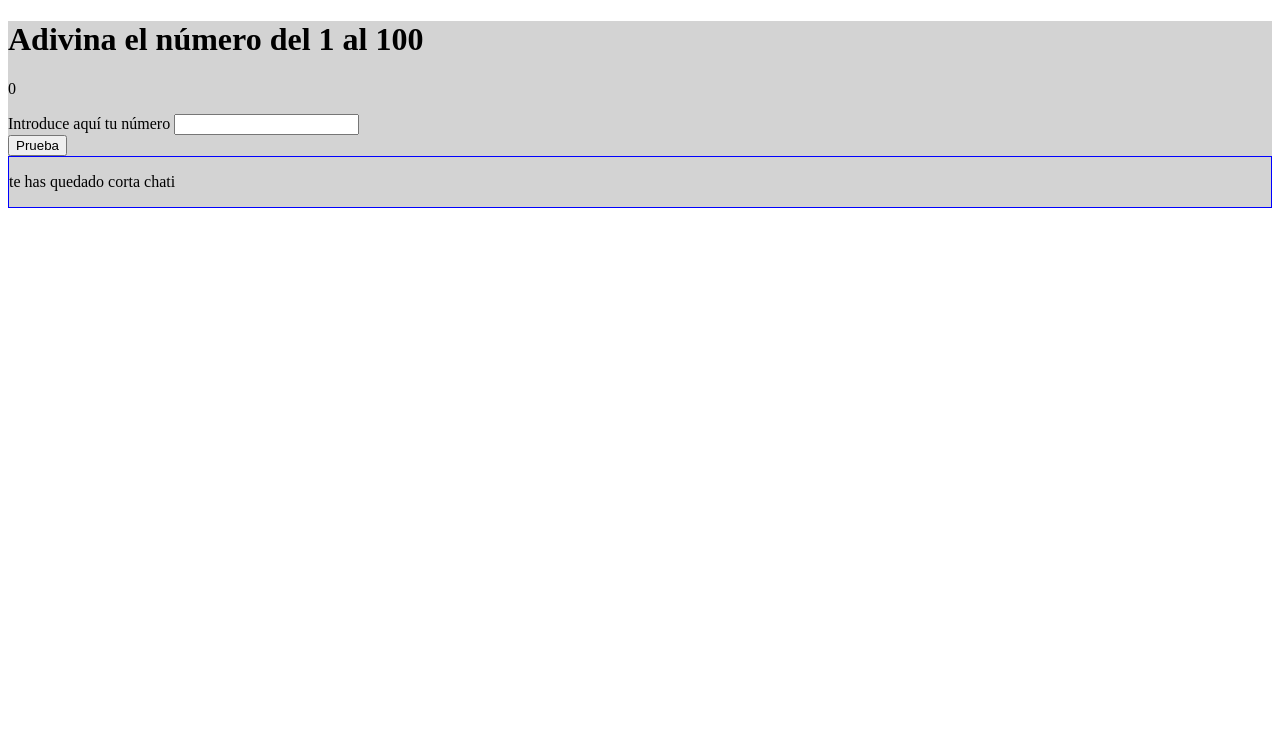
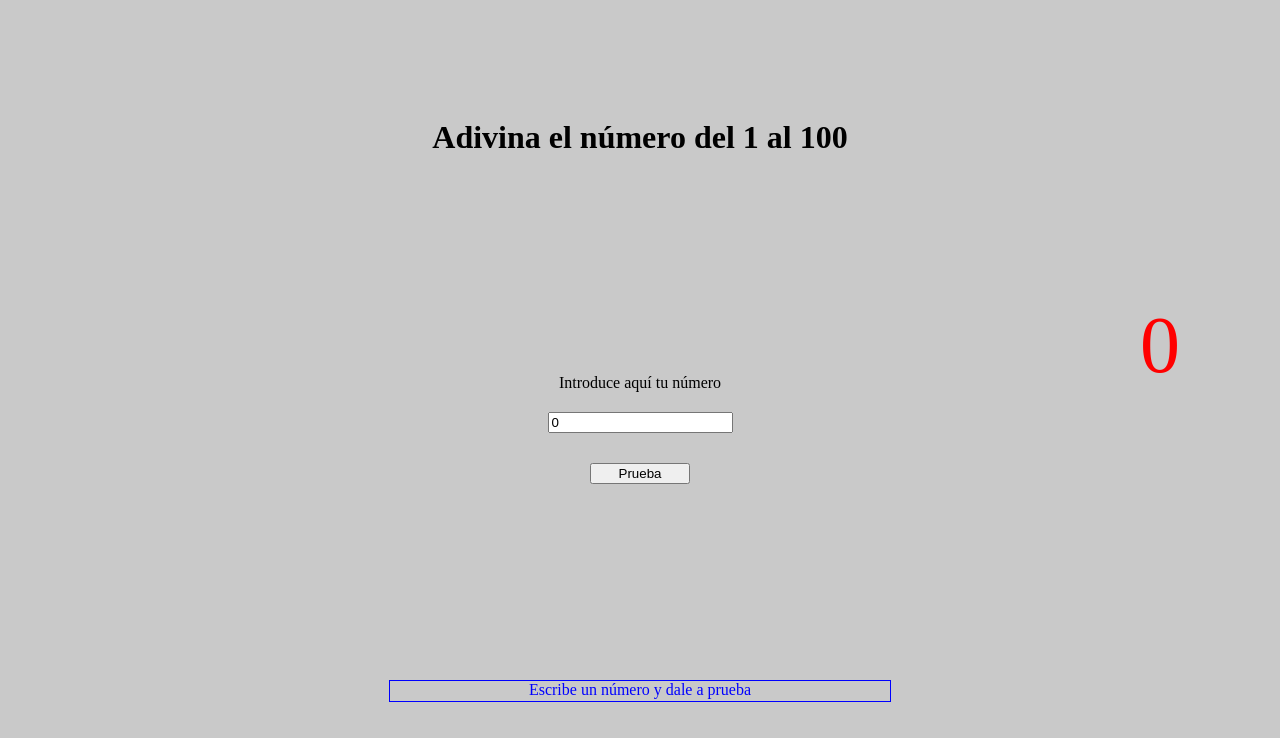
Before and after one commit to roxsb/e-s2-evaluacion-intermedia-roxsb, a plain HTML site: page index.html in a window 1280 px wide. Drawn offline with Linux system fonts and the light colour scheme.

Commit message:
well try evaluacion intermedia exercise

```diff
--- a/index.html
+++ b/index.html
@@ -10,18 +10,15 @@
 <body>
     <main class="main-container">
         <h1 class="title">Adivina el número del 1 al 100</h1>
-        <div class="count">
-            <p class="counter-strike">0</p>
-        </div>
+        <div class="counter-strike"></div>
         <div class="form-container">
             <form action="/signup" method="post">
                 <label for="write-number">Introduce aquí tu número</label>
-                <input id="write-number" class="number-x" type="number" name="number">
+                <input id="write-number" class="number-x" type="number" value="0" >
                 </form>
             <button class="btn">Prueba</button>
         </div>
-        <div class="clue-container">
-            <p class="clue">Escribe un número y dale a prueba</p>
+        <div class="clue">Escribe un número y dale a prueba
         </div>
     <script type="text/javascript" src="script/main.js"></script>
 </body>
--- a/script/main.js
+++ b/script/main.js
@@ -1,92 +1,56 @@
 'use strict';
 
-//declarar las variables
-
-const button = document.querySelector
-('.btn');
-const numberX = document.querySelector
-('.number-x');
-const counter = document.querySelector('.counter-strike');
-const clue = document.querySelector('.clue');
-let tried = 0;
-// const resetCounter;
-
-// const min = 1;
-// const max = 100;
-// const random = Math.ceil(Math.random() * max - min +1);
-// const name = prompt('Hola, ¿cómo te llamas?');
-// let number;
 
 
+
+// 1 Save a reference to DOM elements in variables (NO)
+// 2 Generate the random number and save it to a variable(OK)
+// 3 Init counter of trials to 0(OK)
+// 4 Define a function that executes when the user clicks on the button, that
+// increments the counter and paints its value in the HTML(NO)
+// collect the value of the HTML input and compare it with the random number(NO)
+// if they are equal, draw a 'You Win' message
+// if it's lower, draw a 'Too short' message
+// if it's higher, draw a 'Too long' message
+// 5 Assign a listener to the button click to execute the previous function
+
+//declarar las variables
+ let r = getRandomNumber(100);
+ const button = document.querySelector('.btn');
+ const numberU = document.querySelector('.number-x');
+ const clueX = document.querySelector('.clue');
+ let c = 0;
+ const counter = document.querySelector('.counter-strike');
 //generar el número aleatorio y pintarlo en la consola
 
 function getRandomNumber(max) {
     return Math.ceil(Math.random() * max);
 }
-const r = getRandomNumber(100);
-console.log('El número aleatorio es ' + r);
+counter.innerHTML = c;
+console.log(r);
+
+function game(){
+    const x = parseInt(numberU.value);
+    console.log(x);
+    if(x === r){
+        clueX.innerHTML ='Has ganado!!!!';
+        c = 0;
+        counter.innerHTML = c;
+        r = getRandomNumber(100);
+        console.log(r);
+    }else if(x > r){
+       clueX.innerHTML = 'te has pasado';
+       c = c+1;
+       counter.innerHTML = c;
+    }else {
+        clueX.innerHTML = 'te has quedado corta';
+        c = c+1;
+        counter.innerHTML = c;
+    }
+    numberU.value = undefined;
+}
 
 
- //poner el contador a 0
+//llamo al botón
 
-//  resetCounter();
- counter.innerHTML = tried;
-
-
- //hacer click
-
- function handleClick(){
-     console.log('click');
- }
-
-
- //recoger el numero
-
- const userN = parseInt(numberX.value);
-    console.log('>',r,userN);
-
-
- //comparar con el número aleatorio generado
-
-
-if (userN === r){
-    clue.innerHTML = '¡¡Lo has acertado, no olvides comprar lotería de navidad!!';
-//si es igual gana
-} else if (userN > r){
-    clue.innerHTML = 'Upss, te has pasado tronca';
-    //si es mayor que el aleatorio, se avisa
-}else {
-    clue.innerHTML = 'te has quedado corta chati';
-    //si es menor que el aleatorio
-}
-
-//aumentar el contador y pintarlo
-tried = tried+3;
-
-// counter.innerHTML = tried;
-
-
-//cuando se hace click
-button.addEventListener('click',handleClick);
-
-
-
-
-
-// if(number >= min && number >= max){
-//         if(number < random){
-//             alert('te has quedado corta chati');
-//         }else if(number > random){
-//             alert('Upss, te has pasado tronca');
-//         }else if(number === random){
-//             break;
-//         }
-//     }else{
-//         alert('¿dónde vaaas? Recuerda que debes poner un número entre el '+min+' y'+max);
-
-//     }
-
-
-//     // for(tried;tried < 20; tried++){
-// //     number = parseInt(prompt(nombre+' ,ingresa un número entre el '+min+' y el '+max));
-// // }
+button.addEventListener('click', game);
--- a/styles/main.css
+++ b/styles/main.css
@@ -1,7 +1,44 @@
+body{
+    margin:0;
+    padding:0;
+  }
 .main-container{
-    background-color: lightgrey;
+    text-align:center;
+    background-color:#c9c9c9;
+    width:100vw;
+    height:100vh;
+    color: black;
+    display:flex;
+    flex-flow:column;
+    justify-content: space-around;
+    align-items: center;
 }
-.clue-container{
+.number-x{
+    margin-top: 20px;
+}
+.form-container{
+    width:250px;
+    display:flex;
+    flex-flow:column;
+    align-items: center;
+}
+.counter-strike{
+    color:red;
+    position:absolute;
+    top:300px;
+    right:100px;
+    font-size:80px;
+}
+.btn{
+    width: 100px;
+    margin-top:30px;
+    justify-content: center;
+}
+.clue{
+
+    color:blue;
     border: 1px solid blue;
-
+    width: 500px;
+    text-align: center;
+    height: 20px;
 }
```
Also changed, not shown: script/main2.js (added, +33 -0 lines).
